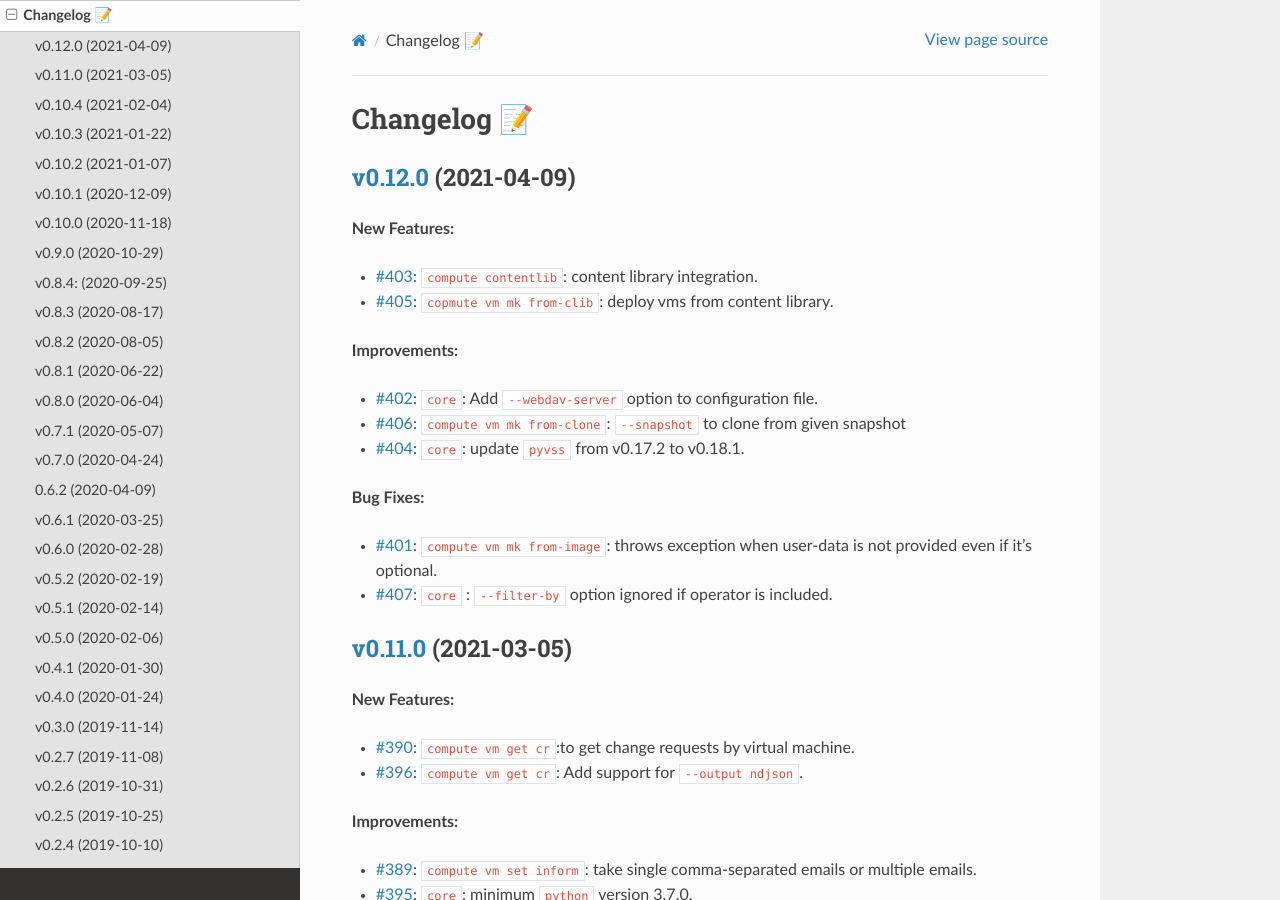
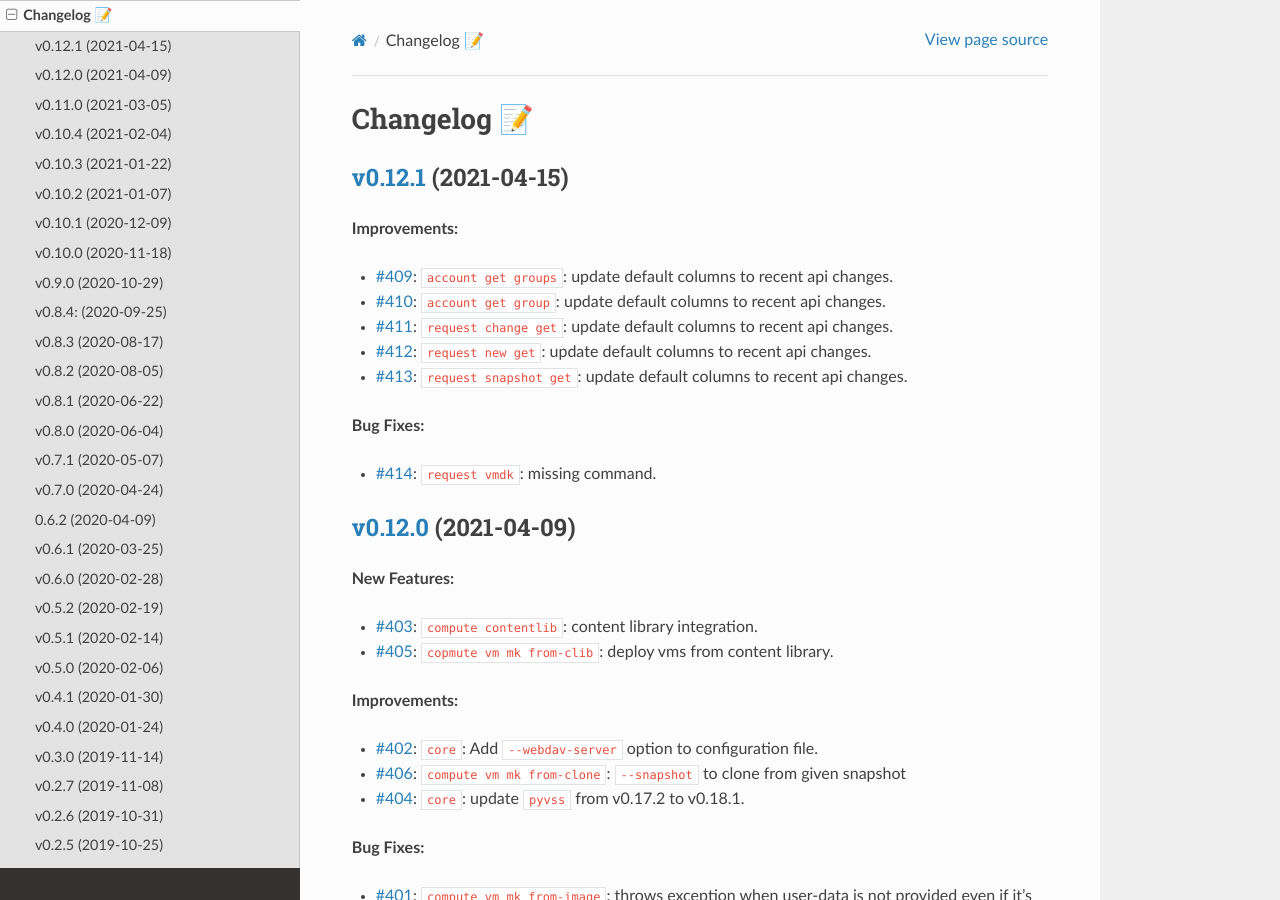
Before and after one commit to EIS-ITS/vss-cli, a Sphinx documentation site: the page built from docs/changelog.rst, in a window 1280 px wide and 900 px high. Built offline with Sphinx 7.4.7 and the Read the Docs theme 2.0.0, drawn with Linux system fonts in a browser that asks for light colours; the version number could not be read and is left out.

```diff
--- a/docs/changelog.rst
+++ b/docs/changelog.rst
@@ -1,5 +1,20 @@
 Changelog 📝
 ============
+
+`v0.12.1 <https://gitlab-ee.eis.utoronto.ca/vss/vss-cli/tags/v0.12.1>`_ (2021-04-15)
+-------------------------------------------------------------------------------------
+
+**Improvements:**
+
+- `#409 <https://gitlab-ee.eis.utoronto.ca/vss/vss-cli/issues/409>`_: ``account get groups``:  update default columns to recent api changes.
+- `#410 <https://gitlab-ee.eis.utoronto.ca/vss/vss-cli/issues/410>`_: ``account get group``: update default columns to recent api changes.
+- `#411 <https://gitlab-ee.eis.utoronto.ca/vss/vss-cli/issues/411>`_: ``request change get``: update default columns to recent api changes.
+- `#412 <https://gitlab-ee.eis.utoronto.ca/vss/vss-cli/issues/412>`_: ``request new get``: update default columns to recent api changes.
+- `#413 <https://gitlab-ee.eis.utoronto.ca/vss/vss-cli/issues/413>`_: ``request snapshot get``: update default columns to recent api changes.
+
+**Bug Fixes:**
+
+- `#414 <https://gitlab-ee.eis.utoronto.ca/vss/vss-cli/issues/414>`_: ``request vmdk``: missing command.
 
 
 `v0.12.0 <https://gitlab-ee.eis.utoronto.ca/vss/vss-cli/tags/v0.12.0>`_ (2021-04-09)
```
Also changed, not shown: CHANGELOG.md (+14 -0 lines), 1 other file.
